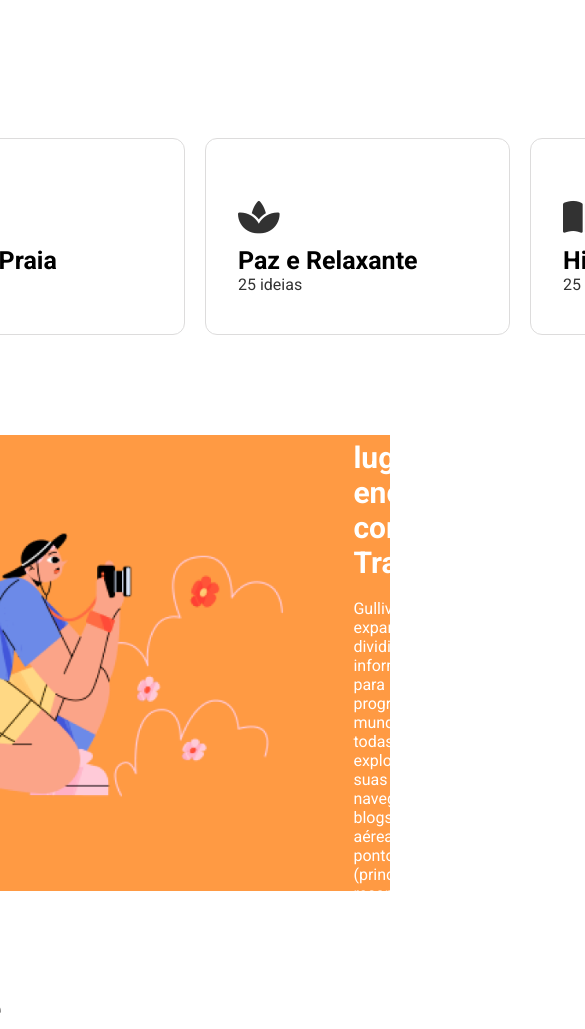
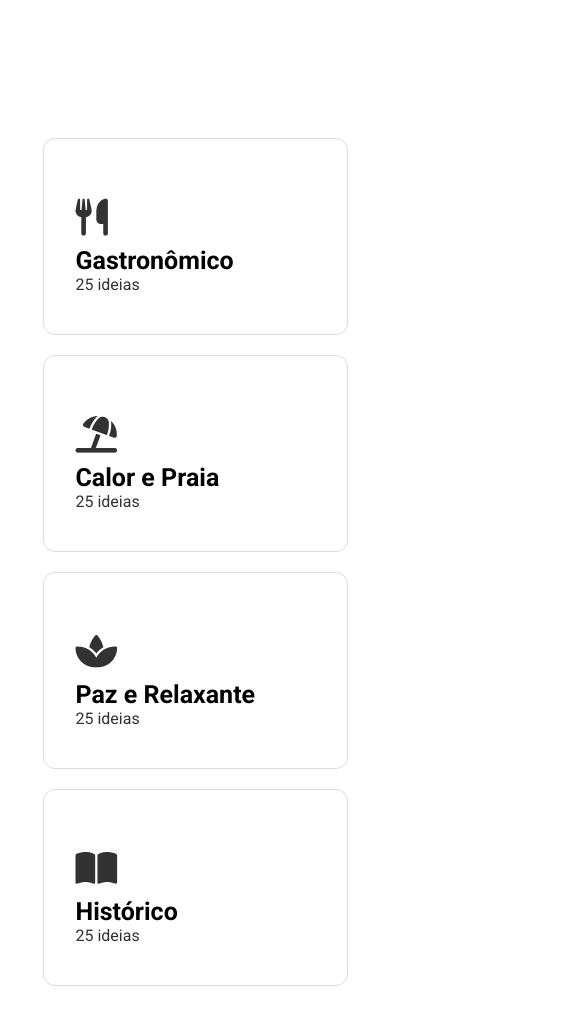
Before and after one commit to surykt/guliver-traveller, a plain HTML site: page index.html in a window 390 px wide. Shown: the part 1120-2149 px from the top of the page, 585 px wide, since content can reach past the window. Drawn offline with Linux system fonts and the light colour scheme; files that its build step writes are made by us from their sources; a web font is replaced by a local one.

Commit message:
responsivo categorias

```diff
--- a/css/style.css
+++ b/css/style.css
@@ -445,7 +445,7 @@ a:hover {
     gap: 10px;
     color: #fff;
   }
-}}
+}
 
 @media(max-width: 999px) {
 
@@ -455,4 +455,13 @@ a:hover {
     margin-top: 10px;
   }
 
+  @media (max-width: 999px) {
+    .categorias {
+       flex-direction: column;
+             align-items: center;
+    }
+    .box-categoria {
+      margin-bottom: 20px;
+    }
+        }
 }
```
